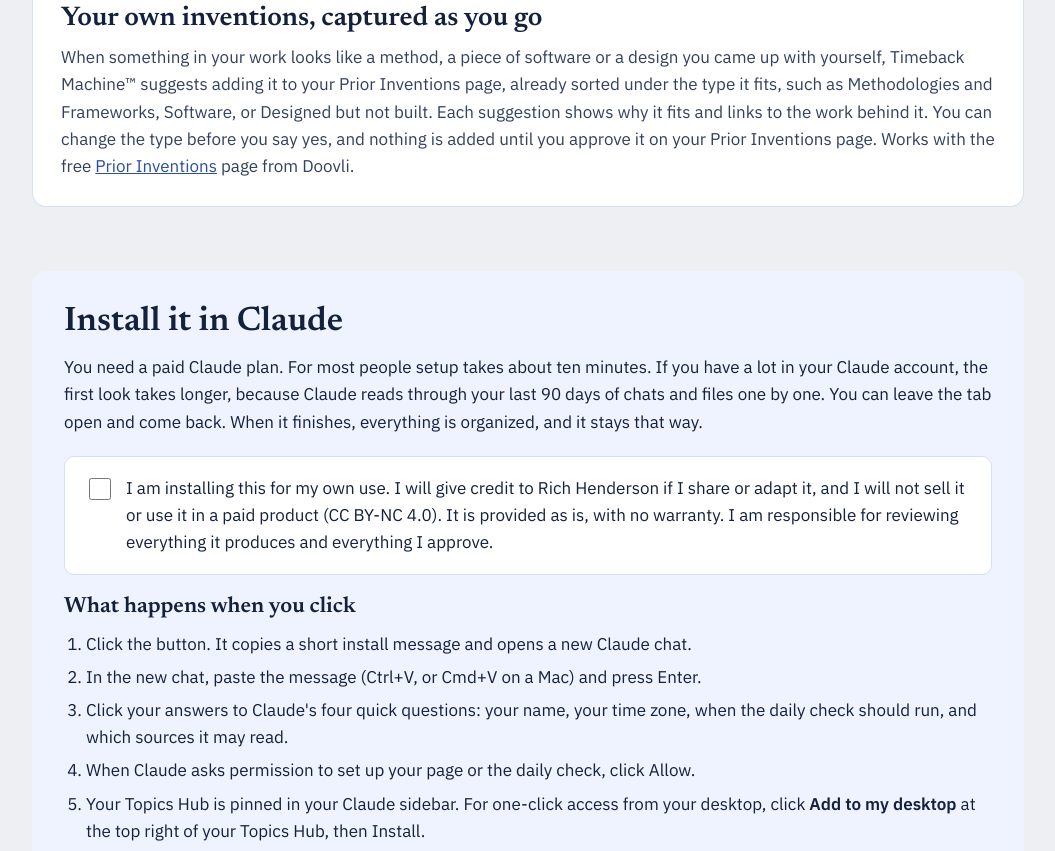
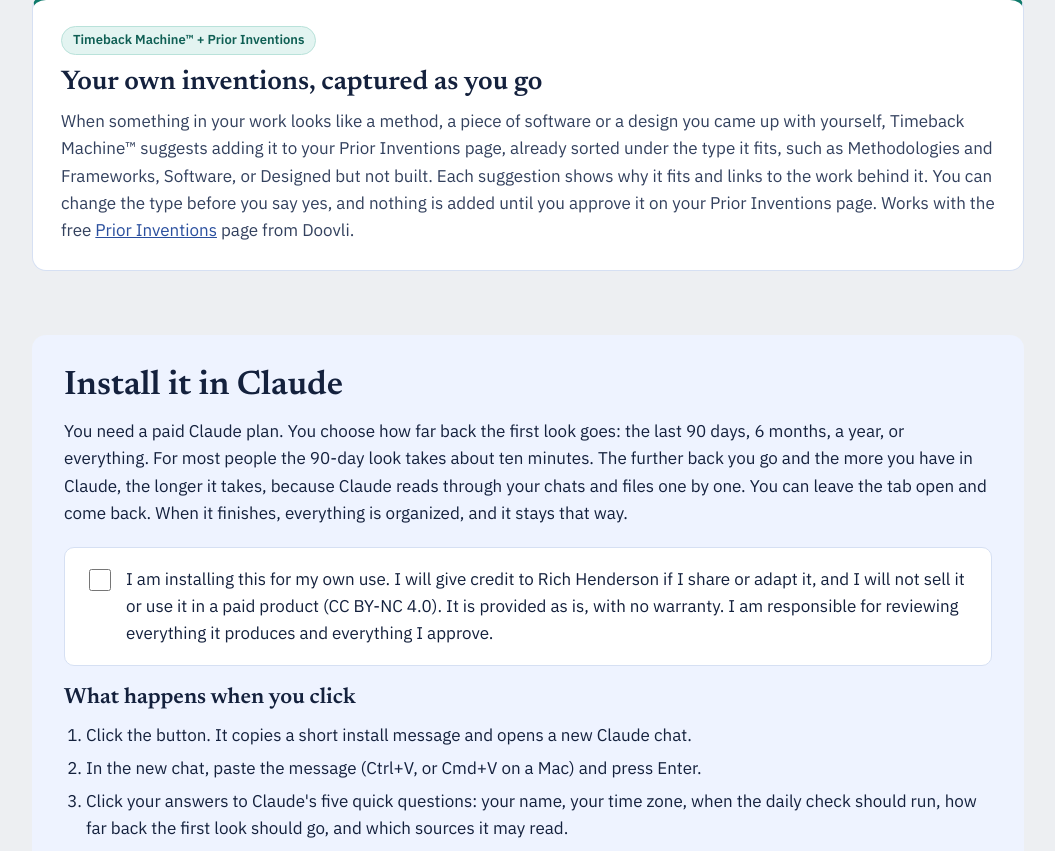
Before and after one commit to RevCeleris/topics-timeback, a plain HTML site: page doovli/topics-hub.html in a window 1280 px wide. Shown: the part 1949-2800 px from the top of the page, without its empty margins (112-1167 px from the left). Drawn offline with Linux system fonts and the light colour scheme.

Commit message:
Setup asks how far back the first look goes; Doovli page copy
Co-Authored-By: Claude Opus 5.5 <noreply@anthropic.com>
Claude-Session: https://claude.ai/code/session_01DVRaERYrLhJRhdKi6mzFXA

```diff
--- a/doovli/topics-hub.html
+++ b/doovli/topics-hub.html
@@ -70,7 +70,7 @@ footer .wrap{display:flex;flex-wrap:wrap;justify-content:space-between;gap:10px}
   <h1>Topics Hub <span>with Timeback Machine™</span></h1>
   <div class="lede">
     <p class="hook">Feeling disorganized and overwhelmed with everything you do in Claude?</p>
-    <p>Your Claude chats and files pile up fast. Topics Hub files them under the subjects you keep coming back to, so you can find anything again.</p>
+    <p>Your Claude chats and files pile up fast. Topics Hub scans your Claude chats and everything you've made with Claude, as far back as you choose, and organizes them under the subjects you keep coming back to, so you can find anything quickly.</p>
     <p>Every day, Timeback Machine™ looks at your new work, suggests a hub when a subject keeps coming up, and suggests ways to automate work you keep repeating, with an estimate of the hours it would give back.</p>
     <p>Nothing happens until you approve it.</p>
   </div>
@@ -95,13 +95,13 @@ footer .wrap{display:flex;flex-wrap:wrap;justify-content:space-between;gap:10px}
   <section id="install">
     <div class="get">
       <h2>Install it in Claude</h2>
-      <p style="margin:0">You need a paid Claude plan. For most people setup takes about ten minutes. If you have a lot in your Claude account, the first look takes longer, because Claude reads through your last 90 days of chats and files one by one. You can leave the tab open and come back. When it finishes, everything is organized, and it stays that way.</p>
+      <p style="margin:0">You need a paid Claude plan. You choose how far back the first look goes: the last 90 days, 6 months, a year, or everything. For most people the 90-day look takes about ten minutes. The further back you go and the more you have in Claude, the longer it takes, because Claude reads through your chats and files one by one. You can leave the tab open and come back. When it finishes, everything is organized, and it stays that way.</p>
       <div class="agree"><label for="agree"><input type="checkbox" id="agree"><span>I am installing this for my own use. I will give credit to Rich Henderson if I share or adapt it, and I will not sell it or use it in a paid product (CC BY-NC 4.0). It is provided as is, with no warranty. I am responsible for reviewing everything it produces and everything I approve.</span></label></div>
       <h3 class="wh">What happens when you click</h3>
       <ol class="steps">
         <li>Click the button. It copies a short install message and opens a new Claude chat.</li>
         <li>In the new chat, paste the message (Ctrl+V, or Cmd+V on a Mac) and press Enter.</li>
-        <li>Click your answers to Claude's four quick questions: your name, your time zone, when the daily check should run, and which sources it may read.</li>
+        <li>Click your answers to Claude's five quick questions: your name, your time zone, when the daily check should run, how far back the first look should go, and which sources it may read.</li>
         <li>When Claude asks permission to set up your page or the daily check, click Allow.</li>
         <li>Your Topics Hub is pinned in your Claude sidebar. For one-click access from your desktop, click <b>Add to my desktop</b> at the top right of your Topics Hub, then Install.</li>
       </ol>
```
Also changed, not shown: install.txt, 1 other file.
